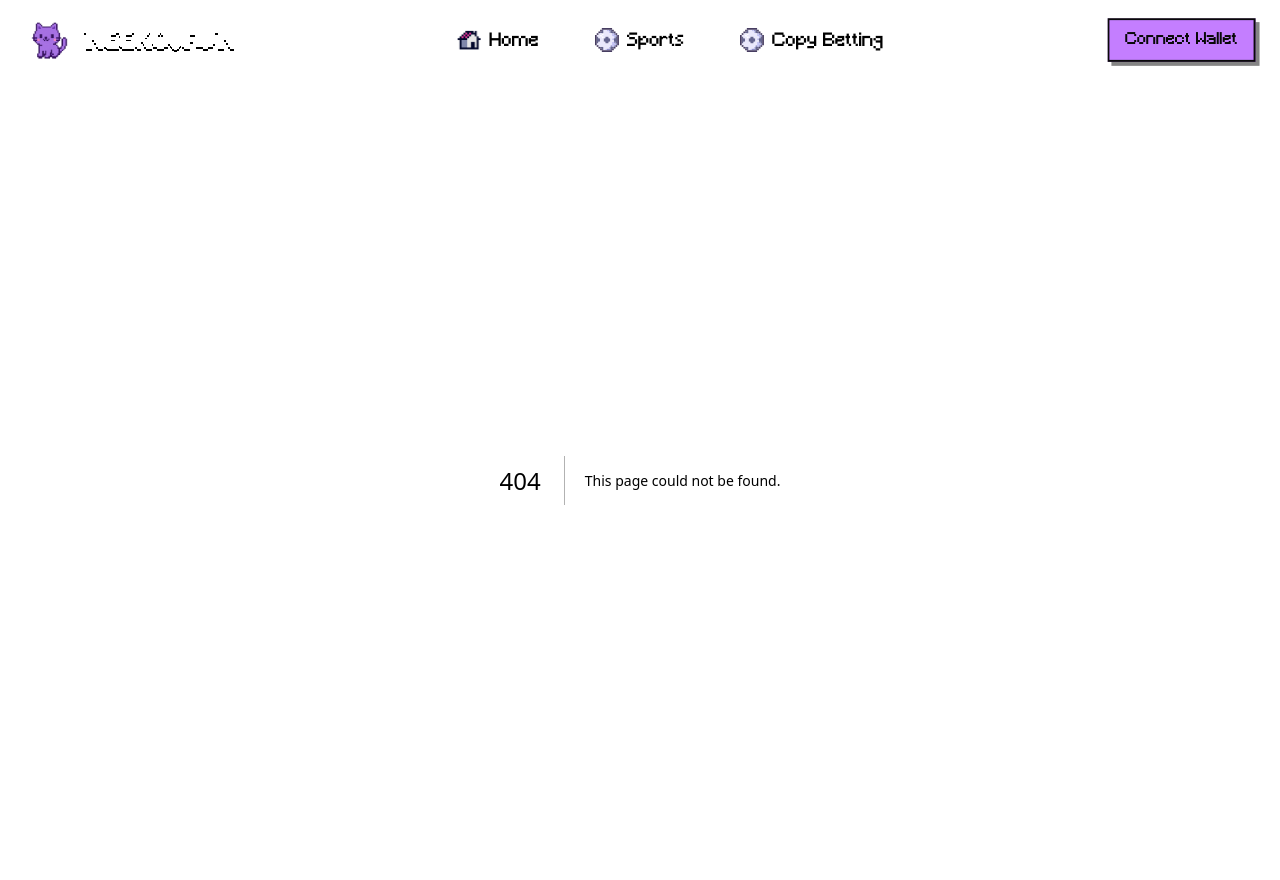
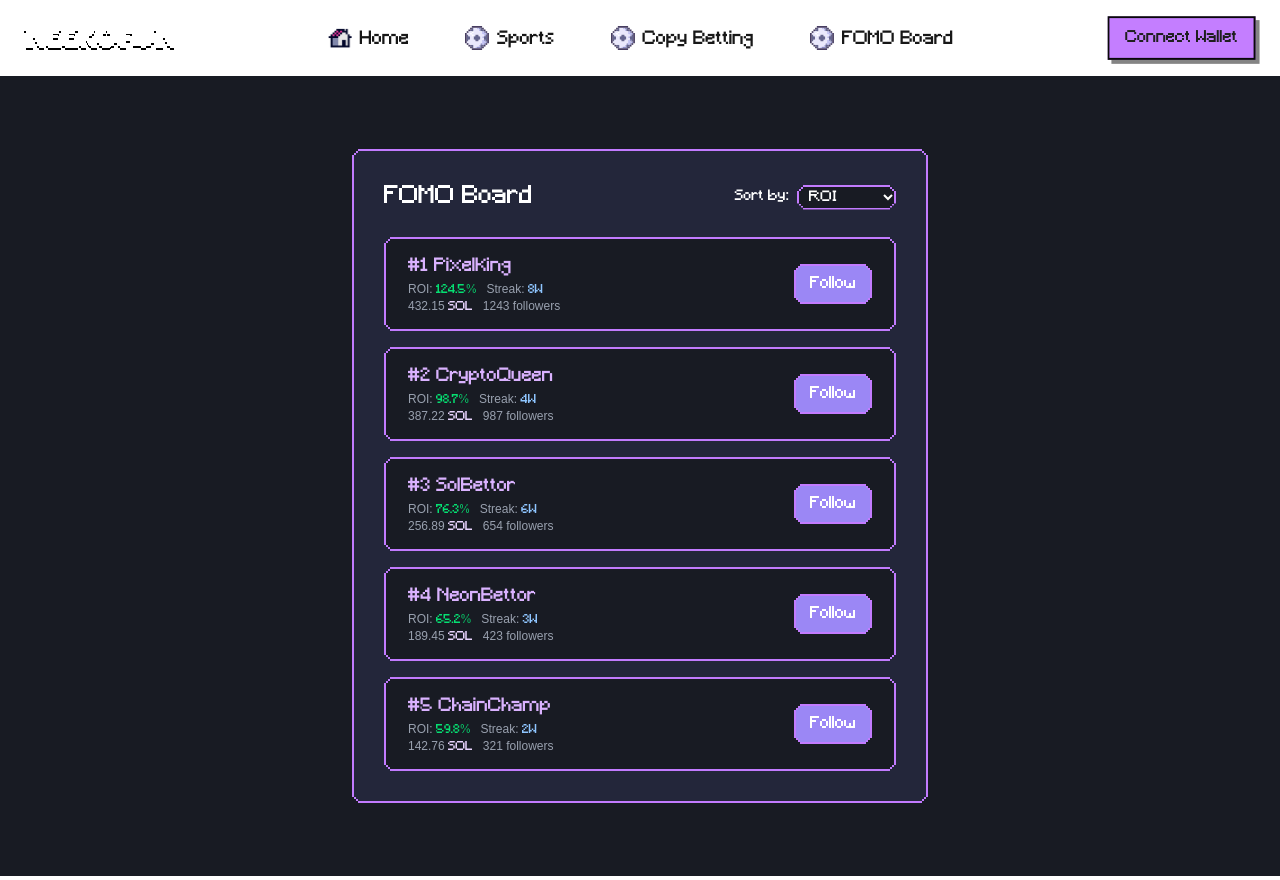
Before and after one commit to Neeko-fun/neekofun, a Next.js app in the folder app/: page /fomoboard in a window 1280 px wide. Before the commit this address had no page. Built offline with nearby package versions, Linux system fonts and the light colour scheme.

Commit message:
Update portfolio avatars and enhance header navigation
- Changed portfolio avatars to a single icon for consistency.
- Updated the Header component to replace the logo image and added a new navigation link for the FOMO Board.

```diff
--- a/app/src/app/copybetting/page.tsx
+++ b/app/src/app/copybetting/page.tsx
@@ -3,7 +3,7 @@ import React from "react";
 const portfolios = [
   {
     user: "PixelPro123",
-    avatar: "/img/avatar1.png",
+    avatar: "/img/icon.png",
     pnl: "+392,617.49",
     roi: "+218.54%",
     aum: "2,968,326.89",
@@ -13,7 +13,7 @@ const portfolios = [
   },
   {
     user: "BlockyBettor",
-    avatar: "/img/avatar2.png",
+    avatar: "/img/icon.png",
     pnl: "+313,099.11",
     roi: "-90.1%",
     aum: "664,052.28",
@@ -23,7 +23,7 @@ const portfolios = [
   },
   {
     user: "GTRxFERRARI",
-    avatar: "/img/avatar3.png",
+    avatar: "/img/icon.png",
     pnl: "+196,446.25",
     roi: "+1,964.46%",
     aum: "361,732.10",
--- /dev/null
+++ b/app/src/app/fomoboard/page.tsx
@@ -0,0 +1,79 @@
+"use client"
+import React, { useState } from "react";
+
+const users = [
+  {
+    name: "PixelKing",
+    roi: 124.5,
+    streak: "8W",
+    sol: 432.15,
+    followers: 1243,
+  },
+  {
+    name: "CryptoQueen",
+    roi: 98.7,
+    streak: "4W",
+    sol: 387.22,
+    followers: 987,
+  },
+  {
+    name: "SolBettor",
+    roi: 76.3,
+    streak: "6W",
+    sol: 256.89,
+    followers: 654,
+  },
+  {
+    name: "NeonBettor",
+    roi: 65.2,
+    streak: "3W",
+    sol: 189.45,
+    followers: 423,
+  },
+  {
+    name: "ChainChamp",
+    roi: 59.8,
+    streak: "2W",
+    sol: 142.76,
+    followers: 321,
+  },
+];
+
+export default function FomoBoard() {
+  const [sortBy, setSortBy] = useState("ROI");
+  const sortedUsers = [...users].sort((a, b) => b.roi - a.roi);
+
+  return (
+    <div className="min-h-screen bg-[#181B23] text-white flex items-center justify-center py-12">
+      <div className="pixel-border bg-[#23263A] p-8 w-full max-w-xl shadow-lg">
+        <div className="flex items-center justify-between mb-6">
+          <h1 className="font-minecraft text-2xl">FOMO Board</h1>
+          <div className="flex items-center gap-2 font-minecraft text-sm">
+            <span>Sort by:</span>
+            <select
+              className="pixel-border bg-[#181B23] text-white px-2 py-1 font-minecraft"
+              value={sortBy}
+              onChange={e => setSortBy(e.target.value)}
+            >
+              <option value="ROI">ROI</option>
+              <option value="Streak">Streak</option>
+              <option value="Followers">Followers</option>
+            </select>
+          </div>
+        </div>
+        <div className="flex flex-col gap-4">
+          {sortedUsers.map((user, idx) => (
+            <div key={user.name} className="pixel-border bg-[#181B23] flex items-center justify-between px-6 py-4">
+              <div className="flex flex-col">
+                <span className="font-minecraft text-lg text-purple-300">#{idx + 1} {user.name}</span>
+                <span className="text-xs text-gray-400">ROI: <span className="text-green-400 font-minecraft">{user.roi}%</span> &nbsp; Streak: <span className="text-blue-300 font-minecraft">{user.streak}</span></span>
+                <span className="text-xs text-gray-400">{user.sol} <span className="text-purple-200 font-minecraft">SOL</span> &nbsp; {user.followers} followers</span>
+              </div>
+              <button className="pixel-border bg-[#9b87f5] hover:bg-purple-700 text-white font-minecraft px-4 py-2 transition">Follow</button>
+            </div>
+          ))}
+        </div>
+      </div>
+    </div>
+  );
+}
--- a/app/src/components/ui/Header.tsx
+++ b/app/src/components/ui/Header.tsx
@@ -5,13 +5,14 @@ import ConnectWalletButton from "../ConnectWalletButton";
 const Header = () => (
   <header className="flex items-center justify-between py-4 px-6 sticky top-0 z-10">
     <div className="flex items-center gap-3">
-      <Image src="/img/neeko-logo.png" alt="logo" width={48} height={48} />
-      <Image src="/img/neeko-fun.svg" alt="neeko" width={150} height={32} />
+      {/* <Image src="/img/neeko-logo.png" alt="logo" width={48} height={48} /> */}
+      <Image src="/img/neekofun.svg" alt="neeko" width={150} height={32} />
     </div>
     <nav className="flex gap-6 text-lg font-minecraft">
       <a href="/" className="px-4 py-2 rounded-md hover:bg-purple-400/20 hover:text-purple-400 transition flex items-center justify-center gap-2 leading-none"> <Image src="/img/home.png" alt="home" width={24} height={24} /><span className="pt-1">Home</span></a>
       <a href="sport" className=" px-4 py-2 rounded-md hover:bg-purple-400/20 hover:text-purple-400 transition flex items-center justify-center gap-2 leading-none"> <Image src="/img/football.svg" alt="sports" width={24} height={24} /><span className="pt-1">Sports</span></a>
       <a href="copybetting" className=" px-4 py-2 rounded-md hover:bg-purple-400/20 hover:text-purple-400 transition flex items-center justify-center gap-2 leading-none"> <Image src="/img/football.svg" alt="sports" width={24} height={24} /><span className="pt-1">Copy Betting</span></a>
+      <a href="fomoboard" className=" px-4 py-2 rounded-md hover:bg-purple-400/20 hover:text-purple-400 transition flex items-center justify-center gap-2 leading-none"> <Image src="/img/football.svg" alt="sports" width={24} height={24} /><span className="pt-1">FOMO Board</span></a>
       {/* <a href="#" className="hover:text-purple-400 transition">Casino</a>
       <a href="#" className="hover:text-purple-400 transition">More</a>
       <a href="#" className="hover:text-pink-400 transition">Promo</a> */}
```
Also changed, not shown: app/public/img/icon.png (added), app/public/img/neekofun.svg (added).
